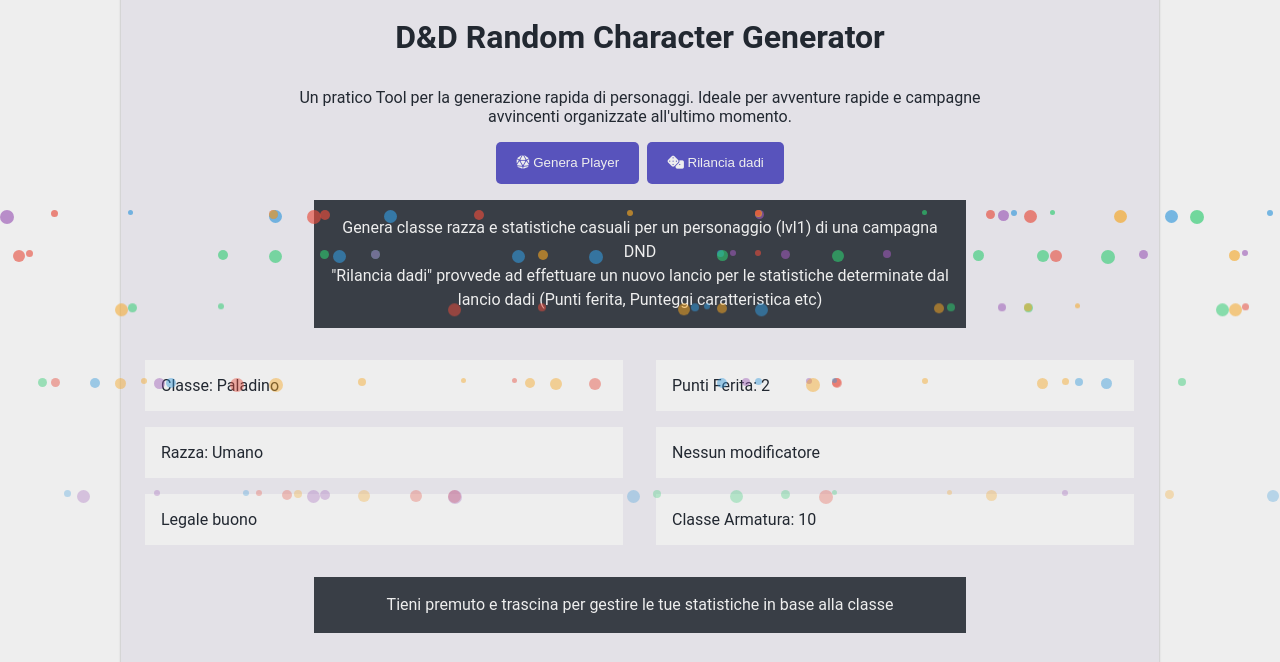
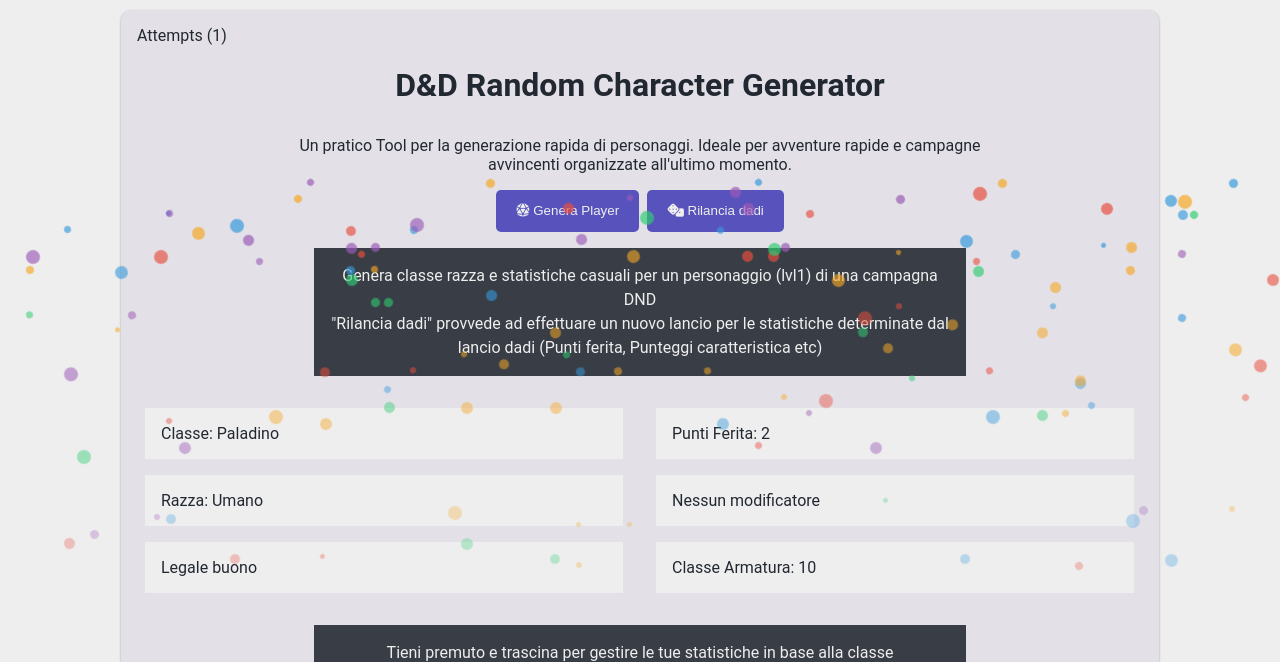
Before and after one commit to Tarall0/dnd-pg-generator, a plain HTML site: page index.html in a window 1280 px wide. Both pictures are taken after a click on the button "Genera Player". Shown: the part 70-732 px from the top of the page. Drawn offline with Linux system fonts and the light colour scheme.

Commit message:
confetti

```diff
--- a/app.css
+++ b/app.css
@@ -56,8 +56,7 @@
   }
 
   main{
-    margin-top: 4em;
-    margin: 2em auto;
+    margin: 5em auto 2em auto;
     padding: 1.5em;
     border-radius: 10px;
     max-width: 990px;
@@ -220,22 +219,20 @@
     }
   }
 
-  /* Additional CSS for confetti animation */
-
   @keyframes fall {
     0% {
-      transform: translateY(0);
+        transform: translateY(0) rotate(0deg);
         opacity: 1;
     }
     100% {
-      transform: translateY(100vh);
+        transform: translateY(100vh) rotate(720deg);
         opacity: 0;
     }
 }
 
-/* Styling for the confetti elements */
 .confetti {
     position: absolute;
-  border-radius: 100%;
+    border-radius: 50%;
     will-change: transform, opacity;
+    animation-timing-function: ease-in-out;
 }
--- a/script/confettianimation.js
+++ b/script/confettianimation.js
@@ -18,12 +18,14 @@
     confetti.style.width = `${size}px`;
     confetti.style.height = `${size}px`;
 
-    // Set a random horizontal position for the confetti
+    // Set a random horizontal and vertical position for the confetti
     const left = Math.floor(Math.random() * 100);
+    const top = Math.floor(Math.random() * 10);
+    confetti.style.top = `${top}%`;
     confetti.style.left = `${left}%`;
 
     // Set a random animation duration for the falling animation
-    const animationDuration = Math.floor(Math.random() * 6 + 3);
+    const animationDuration = Math.floor(Math.random() * 7 + 3);
     confetti.style.animation = `fall ${animationDuration}s linear`;
 
     // Remove the confetti element after it finishes the animation
```
Lines whose indentation alone changed are shown as unchanged.
